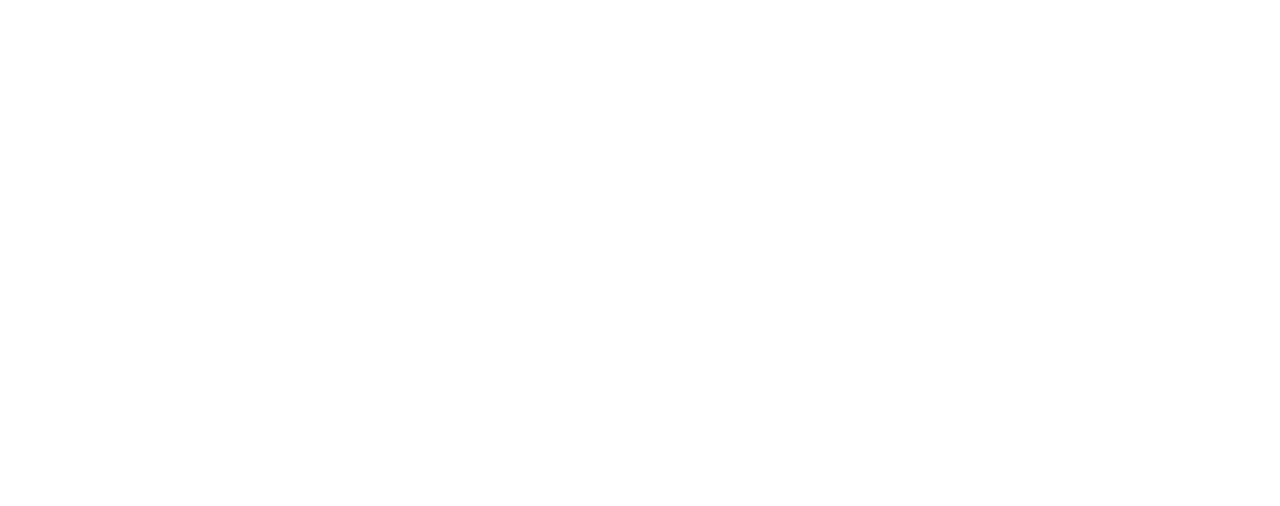
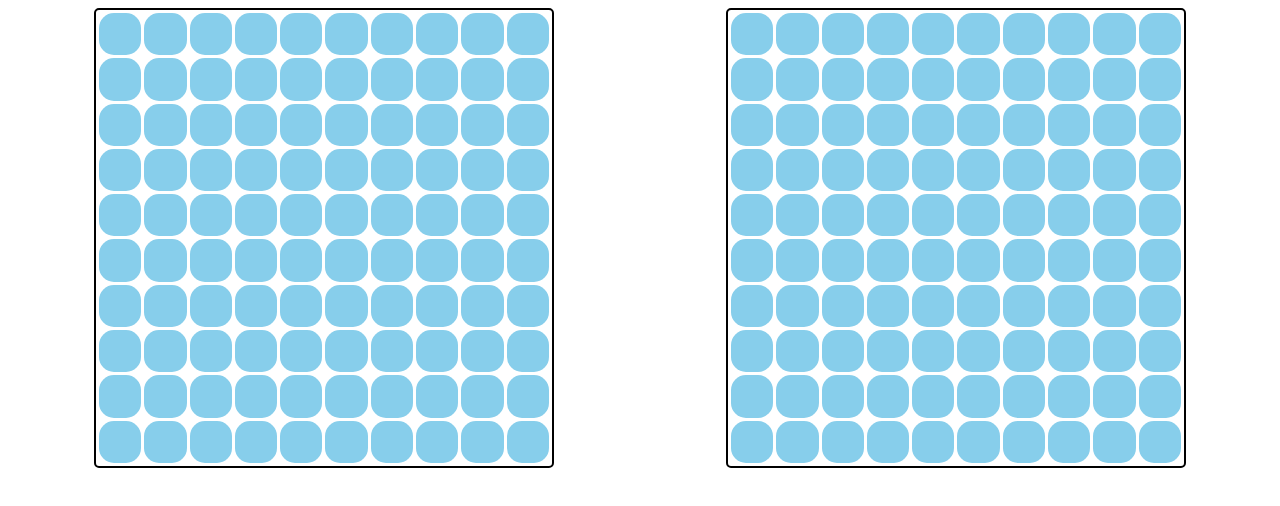
Before and after one commit to simon8800/top-battleships, a website built with webpack: page src/index.html in a window 1280 px wide. Built offline with nearby package versions, Linux system fonts and the light colour scheme.

Commit message:
Creating UI and game controller

```diff
--- a/src/index.html
+++ b/src/index.html
@@ -1,14 +1,13 @@
 <!DOCTYPE html>
 <html lang="en">
-<head>
-    <meta charset="UTF-8">
-    <meta name="viewport" content="width=device-width, initial-scale=1.0">
-    <link rel="stylesheet" href="style.css">
+  <head>
+    <meta charset="UTF-8" />
+    <meta name="viewport" content="width=device-width, initial-scale=1.0" />
     <title>Battleship</title>
-</head>
-<body>
+  </head>
+  <body>
     <div id="app">
-
-    </div> <!-- This div will be the mounting point for our application -->
-</body>
+    </div>
+    <!-- This div will be the mounting point for our application -->
+  </body>
 </html>
--- a/src/index.js
+++ b/src/index.js
@@ -1,3 +1,4 @@
-import Ship from "./modules/Ship";
-import Gameboard from "./modules/Gameboard";
-import Player from "./modules/Player";
+import GameController from "./modules/GameController";
+import "./style.css";
+
+GameController();
--- a/src/modules/GameController.js
+++ b/src/modules/GameController.js
@@ -0,0 +1,22 @@
+import { gameboardElementFactory } from "./GameDisplay";
+import Player from "../modules/Player";
+import Gameboard from "./Gameboard";
+import Ship from "./Ship";
+
+export default function GameController() {
+  setupBoard();
+  return;
+}
+
+function setupBoard() {
+  let appDiv = document.getElementById("app");
+  let playerGameboard = new Gameboard();
+  let cpuGameboard = new Gameboard();
+  let player = new Player("player", playerGameboard);
+  let cpu = new Player("cpu", cpuGameboard);
+  let playerGameboardElement = gameboardElementFactory(player);
+  let cpuGameboardElement = gameboardElementFactory(cpu);
+
+  appDiv.appendChild(playerGameboardElement);
+  appDiv.appendChild(cpuGameboardElement);
+}
--- /dev/null
+++ b/src/modules/GameDisplay.js
@@ -0,0 +1,44 @@
+import Gameboard from "./Gameboard";
+import Ship from "./Ship";
+
+// Create cells to place into gameboard
+function cellElementFactory(coordinates, classnameList, ship) {
+  let cell = document.createElement("div");
+  cell.dataset.coordinates = JSON.stringify(coordinates);
+  cell.classList.add("cell");
+  cell.classList.add(...classnameList);
+
+  if (!!ship) {
+    cell.dataset.ship = JSON.stringify(ship);
+  }
+
+  // Prevent cell from being unchecked
+  cell.onclick = () => {
+    console.log("Hello from", cell.dataset.coordinates);
+    cell.classList.add("hit-ship");
+  };
+
+  return cell;
+}
+
+// Creates ships to place onto gameboard
+function shipElementFactory(ship) {
+  let shipElement = document.createElement("div");
+  return shipElement;
+}
+
+// Creates the gameboard
+function gameboardElementFactory(player) {
+  let gameboard = document.createElement("div");
+  gameboard.classList.add("board");
+  for (let i = 0; i < 10; i++) {
+    for (let j = 0; j < 10; j++) {
+      let coordinates = { row: i, column: j };
+      let newCell = cellElementFactory(coordinates, []);
+      gameboard.appendChild(newCell);
+    }
+  }
+  return gameboard;
+}
+
+export { cellElementFactory, shipElementFactory, gameboardElementFactory };
--- a/src/modules/Player.js
+++ b/src/modules/Player.js
@@ -1,5 +1,5 @@
 export default class Player {
-  constructor(gameboard, playerType) {
+  constructor(playerType, gameboard) {
     this.score = 0;
     this.gameboard = gameboard;
     this.playerType = playerType; // player or cpu
--- a/src/style.css
+++ b/src/style.css
@@ -0,0 +1,39 @@
+#app {
+  display: flex;
+  justify-content: space-around;
+}
+
+.board {
+  display: grid;
+  height: 450px;
+  width: 450px;
+  grid-template-rows: repeat(10, 1fr);
+  grid-template-columns: repeat(10, 1fr);
+  gap: 3px;
+  padding: 3px;
+  border-radius: 5px;
+  border: 0.15em solid black;
+}
+
+.cell {
+  border-radius: 15px;
+  display: grid;
+  place-content: center;
+  text-align: center;
+  font-size: 2rem;
+  cursor: crosshair;
+  background-color: skyblue;
+  transition: background-color 0.5s ease-in-out;
+}
+
+.hit {
+  background-color: grey;
+}
+
+.ship {
+  background-color: black;
+}
+
+.hit-ship {
+  background-color: red;
+}
```
